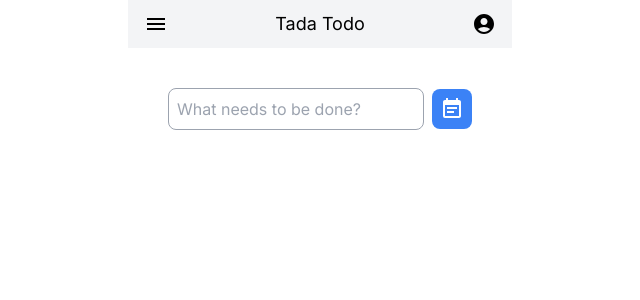
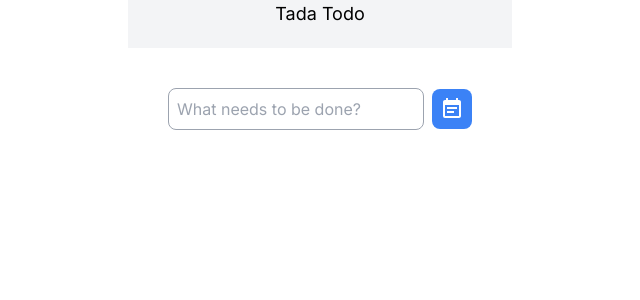
Before and after one commit to bima0302/tada-todo, a Next.js app: page / in a window 1280 px wide. Shown: the top 300 px of the page, without its empty margins (320-960 px from the left). Built offline with nearby package versions, Linux system fonts and the light colour scheme.

Commit message:
update header

```diff
--- a/src/app/components/Header.js
+++ b/src/app/components/Header.js
@@ -1,17 +1,9 @@
 import React from "react";
-import { MdMenu, MdAccountCircle } from "react-icons/md";
 
 export const Header = () => {
   return (
-    <div className='bg-gray-100 h-12 flex items-center justify-between sticky top-0'>
-      <div className='ml-4 mr-6'>
-        <MdMenu size={24} />
-      </div>
-      <div className='text-lg'>Tada Todo</div>
-      {/* add user image on right */}
-      <div className='ml-6 mr-4'>
-        <MdAccountCircle size={24} />
-      </div>
+    <div className='bg-gray-100 h-12 sticky top-0'>
+      <div className='text-lg mx-auto'>Tada Todo</div>
     </div>
   );
 };
```
